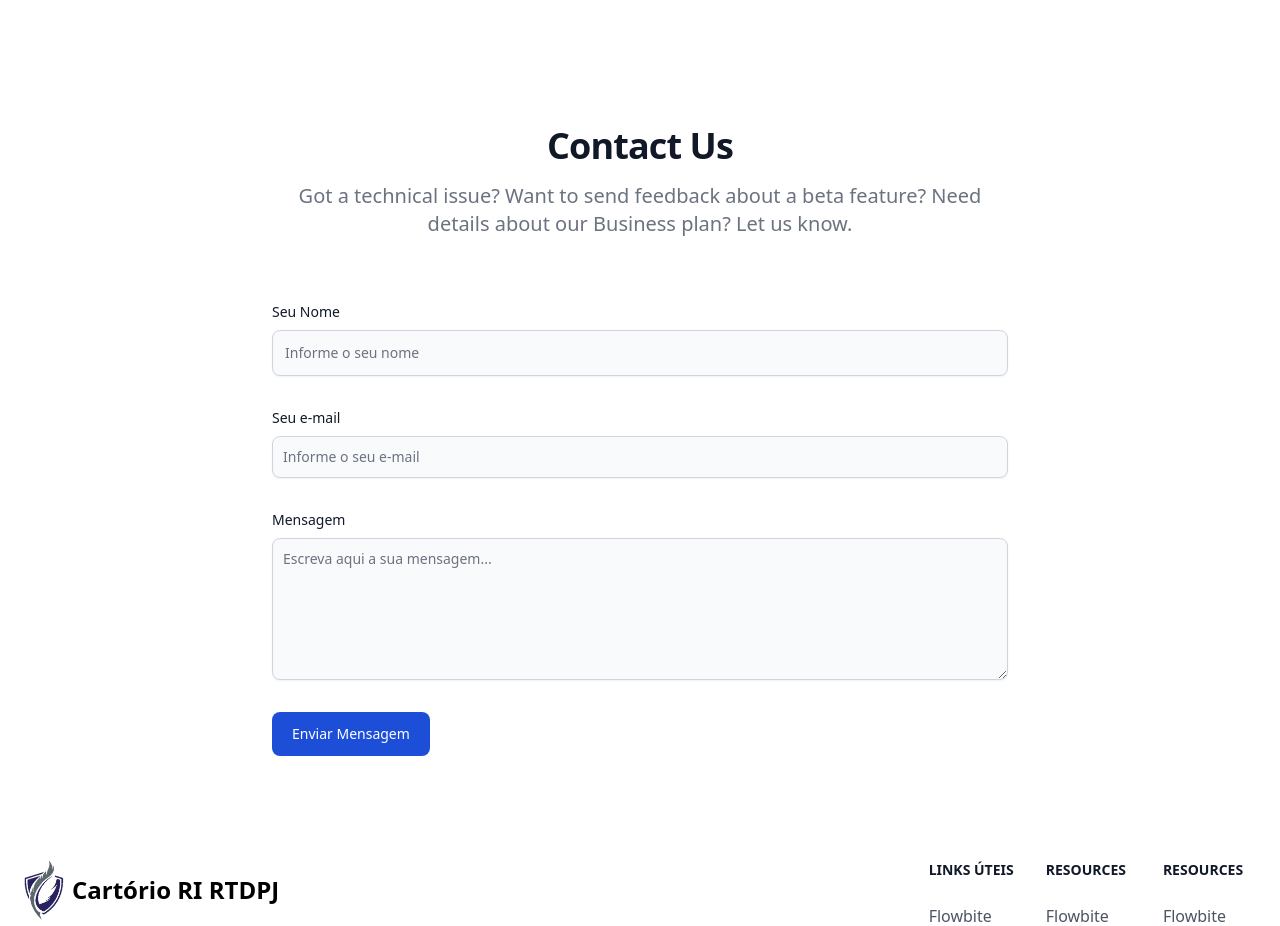
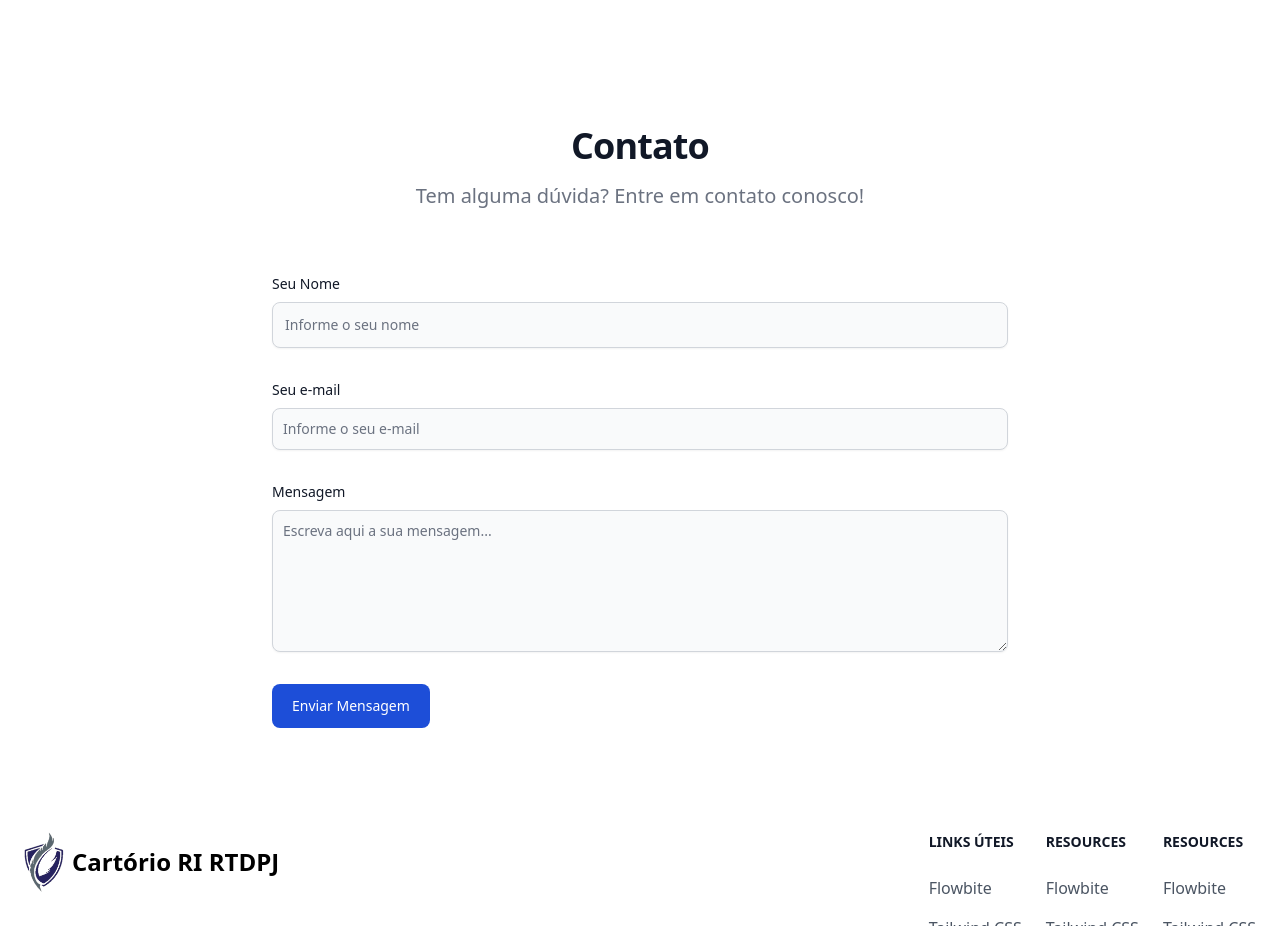
Before and after one commit to lmdvlpr/cartorio-sgc, a Next.js app: page / in a window 1280 px wide. Shown: the part 2746-3672 px from the top of the page. Built offline with nearby package versions, Linux system fonts and the light colour scheme.

Commit message:
feat: almost finish the contact section

```diff
--- a/components/Contato.jsx
+++ b/components/Contato.jsx
@@ -4,11 +4,10 @@ export function Contato() {
 			<section className="bg-white dark:bg-gray-900">
 				<div className="py-8 lg:py-16 px-4 mx-auto max-w-screen-md">
 					<h2 className="mb-4 text-4xl tracking-tight font-extrabold text-center text-gray-900 dark:text-white">
-						Contact Us
+						Contato
 					</h2>
 					<p className="mb-8 lg:mb-16 font-light text-center text-gray-500 dark:text-gray-400 sm:text-xl">
-						Got a technical issue? Want to send feedback about a beta feature?
-						Need details about our Business plan? Let us know.
+						Tem alguma dúvida? Entre em contato conosco!
 					</p>
 					<form action="#" className="space-y-8">
 						<div>
```
